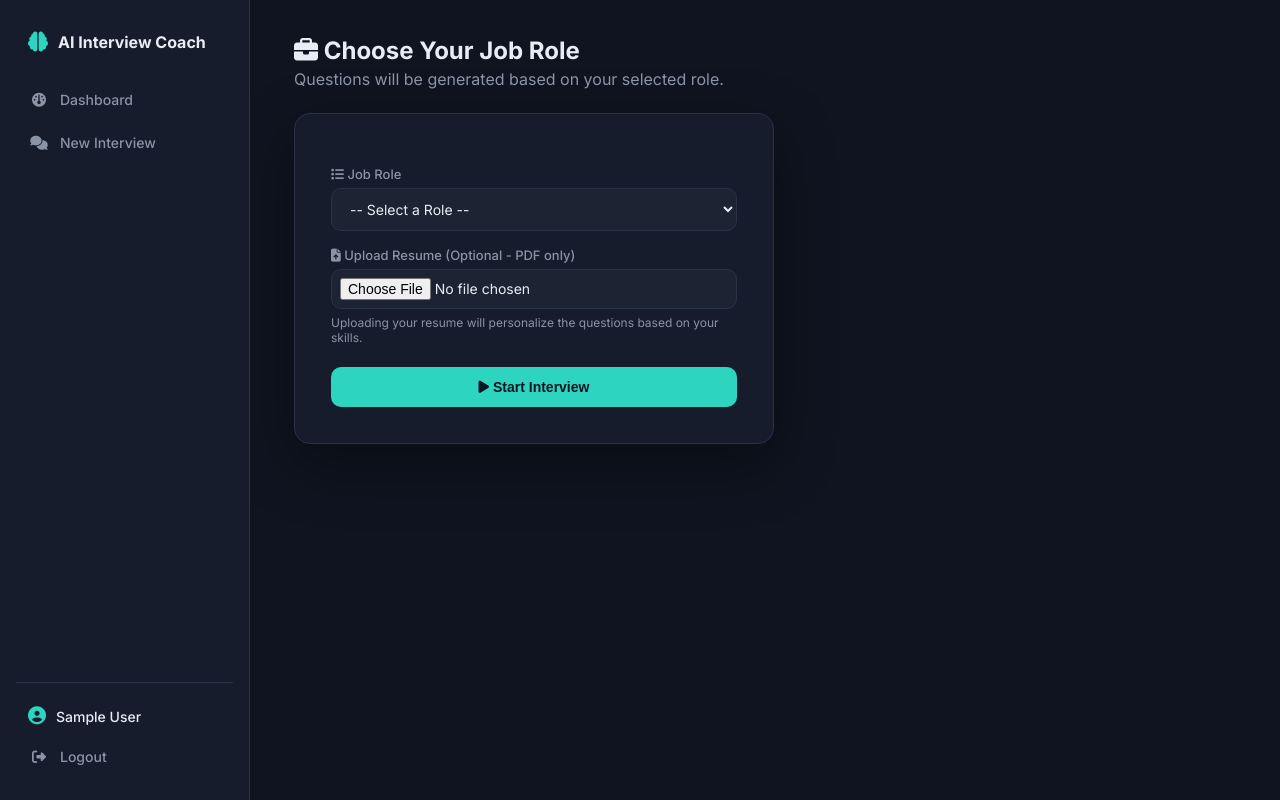
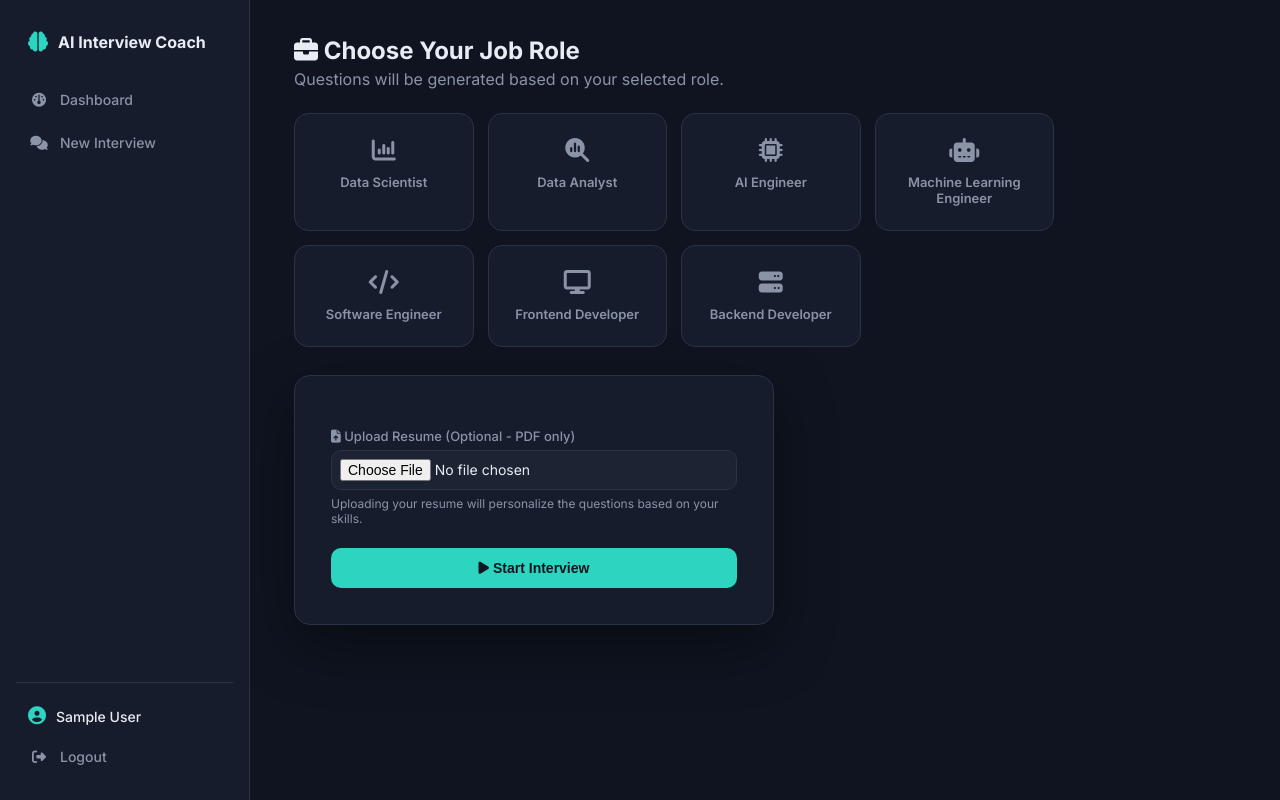
Before and after one commit to 64271maaz/ai-interview-coach, a Flask app: page /select-role in a window 1280 px wide. Run offline with Flask 3, Linux system fonts and the light colour scheme; the visitor is signed in with stand-in values (Sample User, id 1).

Commit message:
Add professional dark theme UI, sidebar navigation, and card-based role selection

```diff
--- a/app.py
+++ b/app.py
@@ -1,4 +1,4 @@
-from flask import Flask
+from flask import Flask, render_template
 from flask_login import LoginManager
 from config import Config
 from models.user import db, User
@@ -28,7 +28,7 @@ def create_app():
 
     @app.route('/')
     def home():
-        return '<h1>AI Interview Coach - Backend is running!</h1><a href="/login">Login</a> | <a href="/register">Register</a>'
+        return render_template('index.html')
 
     return app
 
--- a/routes/auth_routes.py
+++ b/routes/auth_routes.py
@@ -8,6 +8,8 @@ auth = Blueprint('auth', __name__)
 
 @auth.route('/register', methods=['GET', 'POST'])
 def register():
+    if current_user.is_authenticated:
+        return redirect(url_for('dashboard.dashboard_view'))
     if request.method == 'POST':
         full_name = request.form.get('full_name')
         email = request.form.get('email')
@@ -39,6 +41,8 @@ def register():
 
 @auth.route('/login', methods=['GET', 'POST'])
 def login():
+    if current_user.is_authenticated:
+        return redirect(url_for('dashboard.dashboard_view'))
     if request.method == 'POST':
         email = request.form.get('email')
         password = request.form.get('password')
--- a/static/css/style.css
+++ b/static/css/style.css
@@ -225,3 +225,58 @@ h3 { font-size: 16px; font-weight: 600; color: var(--text-primary); }
 ::-webkit-scrollbar { width: 8px; }
 ::-webkit-scrollbar-track { background: var(--bg-dark); }
 ::-webkit-scrollbar-thumb { background: var(--border-color); border-radius: 10px; }
+/* ===== ROLE SELECTION GRID ===== */
+.role-grid {
+    display: grid;
+    grid-template-columns: repeat(4, 1fr);
+    gap: 14px;
+    max-width: 760px;
+}
+
+.role-card {
+    background: var(--bg-panel);
+    border: 1px solid var(--border-color);
+    border-radius: 14px;
+    padding: 24px 14px;
+    display: flex;
+    flex-direction: column;
+    align-items: center;
+    gap: 12px;
+    cursor: pointer;
+    transition: all 0.2s ease;
+    text-align: center;
+}
+
+.role-card input[type="radio"] {
+    position: absolute;
+    opacity: 0;
+    pointer-events: none;
+}
+
+.role-card i {
+    font-size: 24px;
+    color: var(--text-secondary);
+    transition: color 0.2s ease;
+}
+
+.role-card span {
+    font-size: 13px;
+    font-weight: 600;
+    color: var(--text-secondary);
+    transition: color 0.2s ease;
+}
+
+.role-card:hover {
+    border-color: var(--accent);
+    transform: translateY(-3px);
+    box-shadow: 0 8px 24px rgba(0,0,0,0.25);
+}
+
+.role-card:has(input:checked) {
+    background: linear-gradient(145deg, #14b8a6, #0d9488);
+    border-color: transparent;
+}
+.role-card:has(input:checked) i,
+.role-card:has(input:checked) span {
+    color: #0f1420;
+}
--- a/templates/select_role.html
+++ b/templates/select_role.html
@@ -5,25 +5,52 @@
 <h2><i class="fa-solid fa-briefcase"></i> Choose Your Job Role</h2>
 <p style="color: var(--text-secondary); margin-bottom: 24px;">Questions will be generated based on your selected role.</p>
 
-<div class="form-box" style="max-width: 480px; margin: 0;">
-    <form method="POST" action="{{ url_for('interview.start_interview') }}" enctype="multipart/form-data">
-        <label><i class="fa-solid fa-list"></i> Job Role</label>
-        <select name="job_role" required>
-            <option value="">-- Select a Role --</option>
-            <option value="Data Scientist">Data Scientist</option>
-            <option value="Data Analyst">Data Analyst</option>
-            <option value="AI Engineer">AI Engineer</option>
-            <option value="Machine Learning Engineer">Machine Learning Engineer</option>
-            <option value="Software Engineer">Software Engineer</option>
-            <option value="Frontend Developer">Frontend Developer</option>
-            <option value="Backend Developer">Backend Developer</option>
-        </select>
+<form method="POST" action="{{ url_for('interview.start_interview') }}" enctype="multipart/form-data" id="roleForm">
 
+    <div class="role-grid">
+        <label class="role-card">
+            <input type="radio" name="job_role" value="Data Scientist" required>
+            <i class="fa-solid fa-chart-column"></i>
+            <span>Data Scientist</span>
+        </label>
+        <label class="role-card">
+            <input type="radio" name="job_role" value="Data Analyst">
+            <i class="fa-solid fa-magnifying-glass-chart"></i>
+            <span>Data Analyst</span>
+        </label>
+        <label class="role-card">
+            <input type="radio" name="job_role" value="AI Engineer">
+            <i class="fa-solid fa-microchip"></i>
+            <span>AI Engineer</span>
+        </label>
+        <label class="role-card">
+            <input type="radio" name="job_role" value="Machine Learning Engineer">
+            <i class="fa-solid fa-robot"></i>
+            <span>Machine Learning Engineer</span>
+        </label>
+        <label class="role-card">
+            <input type="radio" name="job_role" value="Software Engineer">
+            <i class="fa-solid fa-code"></i>
+            <span>Software Engineer</span>
+        </label>
+        <label class="role-card">
+            <input type="radio" name="job_role" value="Frontend Developer">
+            <i class="fa-solid fa-display"></i>
+            <span>Frontend Developer</span>
+        </label>
+        <label class="role-card">
+            <input type="radio" name="job_role" value="Backend Developer">
+            <i class="fa-solid fa-server"></i>
+            <span>Backend Developer</span>
+        </label>
+    </div>
+
+    <div class="form-box" style="max-width: 480px; margin: 28px 0 0;">
         <label><i class="fa-solid fa-file-arrow-up"></i> Upload Resume (Optional - PDF only)</label>
         <input type="file" name="resume" accept=".pdf">
         <p style="font-size: 12px; color: var(--text-secondary); margin-top: 6px; text-align:left;">Uploading your resume will personalize the questions based on your skills.</p>
 
         <button type="submit"><i class="fa-solid fa-play"></i> Start Interview</button>
-    </form>
-</div>
+    </div>
+</form>
 {% endblock %}
```
Also changed, not shown: templates/index.html (added, +93 -0 lines).
